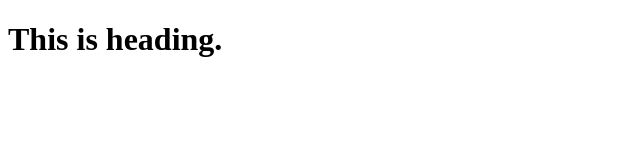
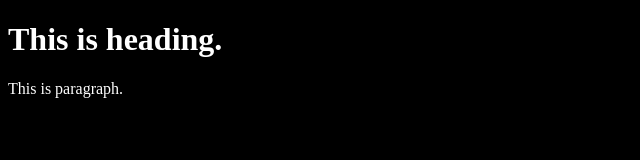
Before and after one commit to dapoudel/final_project, a plain HTML site: page index.html in a window 1280 px wide. Shown: the whole page, without its empty margins (0-640 px from the left). Drawn offline with Linux system fonts and the light colour scheme.

Commit message:
Added CSS

```diff
--- /dev/null
+++ b/css/style.css
@@ -0,0 +1,4 @@
+body{
+    background-color: black;
+    color: white;
+}
--- a/index.html
+++ b/index.html
@@ -5,8 +5,10 @@
     <meta http-equiv="X-UA-Compatible" content="IE=edge">
     <meta name="viewport" content="width=device-width, initial-scale=1.0">
     <title>Welcome To My Fancy Site</title>
+    <link rel="stylesheet" href="css/style.css">
 </head>
 <body>
     <h1>This is heading.</h1>
+    <p>This is paragraph.</p>
 </body>
 </html>
```
